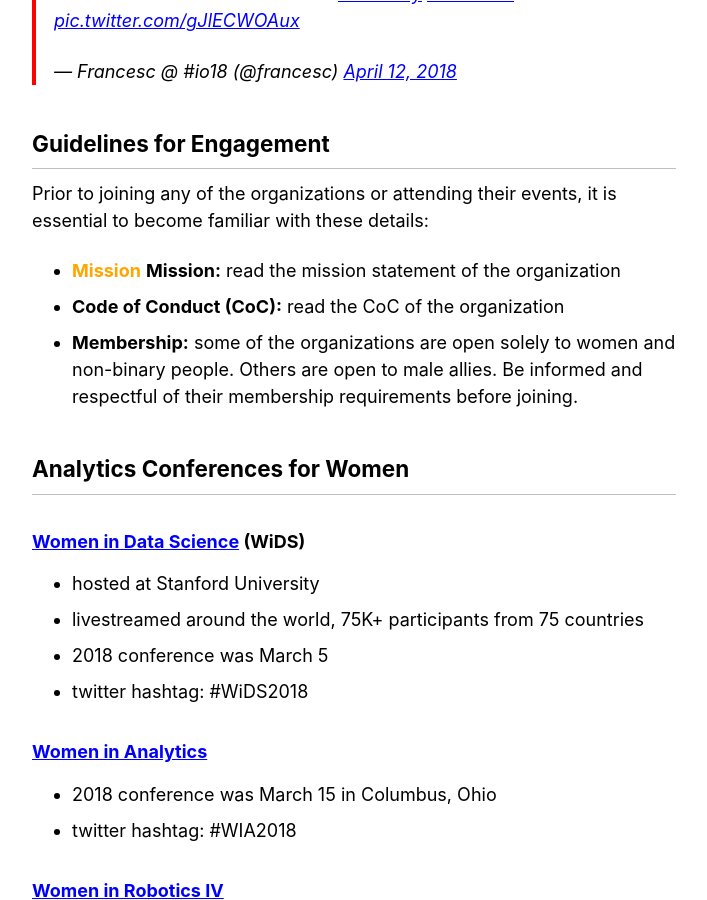
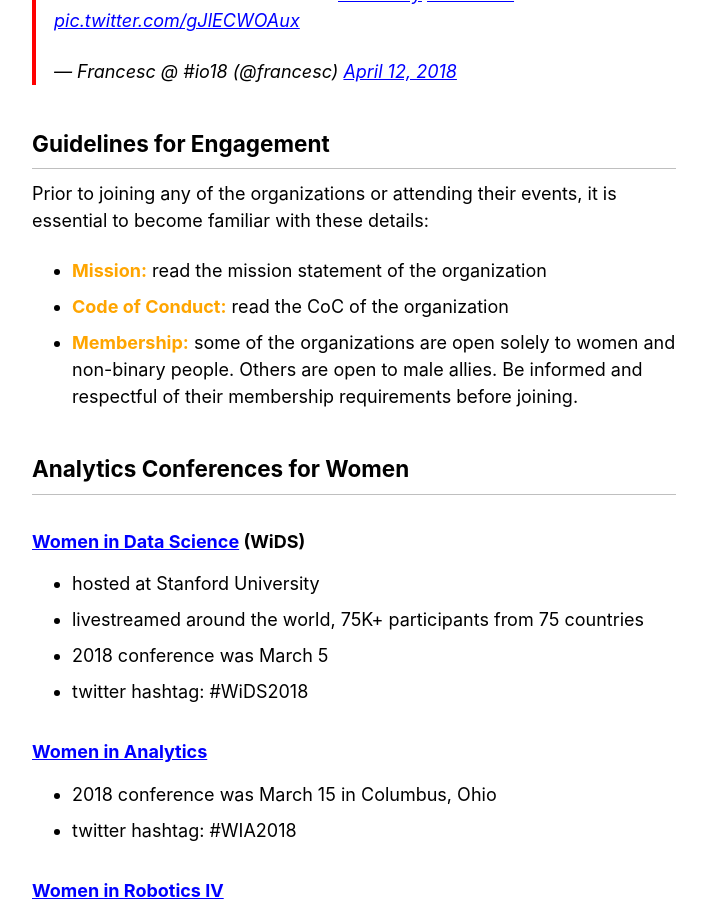
Before and after one commit to reshamas/reshamas.github.io, a Jekyll site: the page built from _posts/2018-05-09-resources-for-women-in-data-science.md, in a window 1280 px wide and 900 px high, scrolled down 2079 px. Shown: the whole window, without its empty margins (286-993 px from the left). Built offline with Jekyll 4.4.1, drawn with Linux system fonts in a browser that asks for light colours; comment, search, counter and statistics services are not loaded.

Commit message:
Update 2018-05-09-resources-for-women-in-data-science.md

```diff
--- a/_posts/2018-05-09-resources-for-women-in-data-science.md
+++ b/_posts/2018-05-09-resources-for-women-in-data-science.md
@@ -43,9 +43,9 @@
 
 ## Guidelines for Engagement
 Prior to joining any of the organizations or attending their events, it is essential to become familiar with these details:
-- <span style="color:orange"> **Mission** </span> **Mission:**  read the mission statement of the organization
-- **Code of Conduct (CoC):**  read the CoC of the organization
-- **Membership:**  some of the organizations are open solely to women and non-binary people. Others are open to male allies.  Be informed and respectful of their membership requirements before joining.
+- <span style="color:orange"> **Mission:** </span>  read the mission statement of the organization
+- <span style="color:orange"> **Code of Conduct:** </span>  read the CoC of the organization
+- <span style="color:orange"> **Membership:** </span>  some of the organizations are open solely to women and non-binary people. Others are open to male allies.  Be informed and respectful of their membership requirements before joining.
 
 
 ## Analytics Conferences for Women
```
